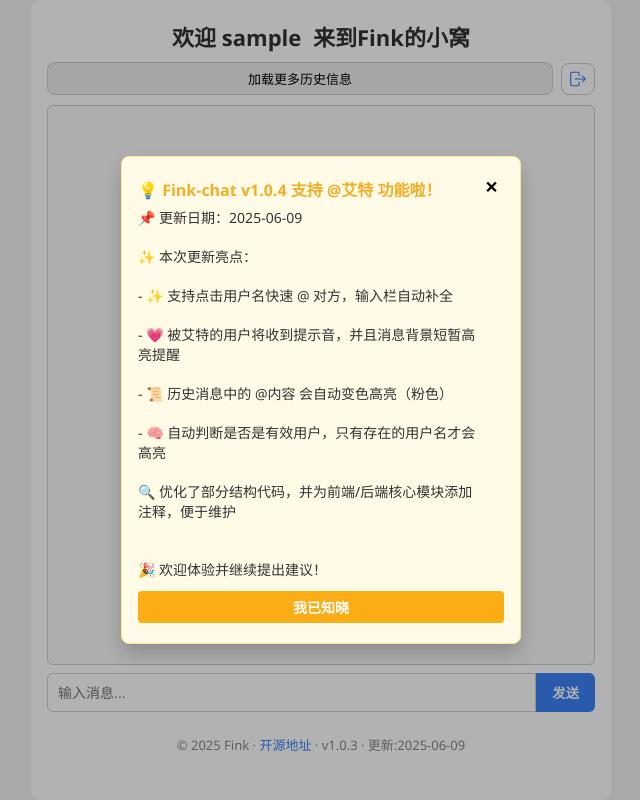
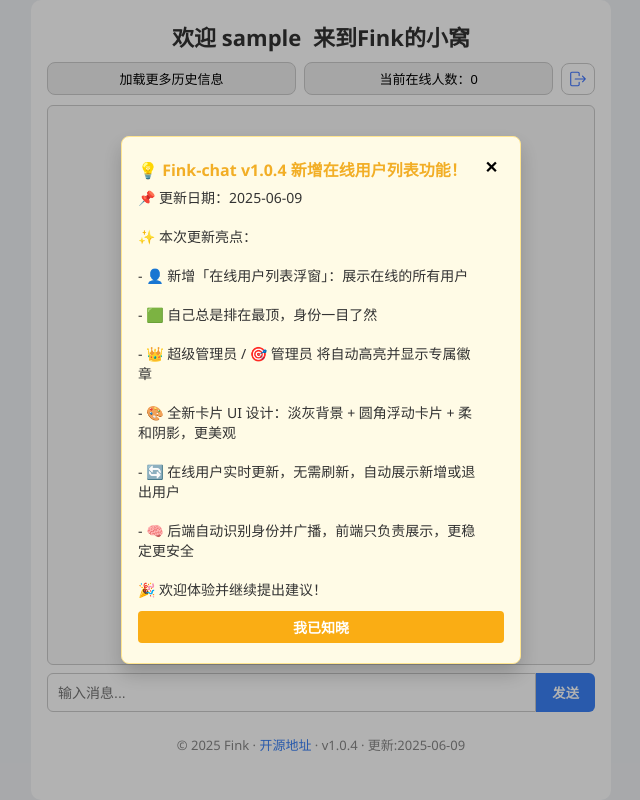
Before and after one commit to finkkk/fink_chat, a Flask app: page /home in a window 1280 px wide. Shown: the whole page, without its empty margins (319-959 px from the left). Run offline with Flask 3, Linux system fonts and the light colour scheme; the visitor is signed in with stand-in values (Sample User, id 1); data that the repository does not hold is empty; some libraries are stand-ins or nearby versions.

Commit message:
新增在线用户列表功能

```diff
--- a/announcement.json
+++ b/announcement.json
@@ -1,5 +1,5 @@
 {
-    "id": "20250609-v3",
-    "title": "💡 Fink-chat v1.0.4 支持 @艾特 功能啦！",
-    "content": "📌 更新日期：2025-06-09\n\n✨ 本次更新亮点：\n\n- ✨ 支持点击用户名快速 @ 对方，输入栏自动补全\n\n- 💗 被艾特的用户将收到提示音，并且消息背景短暂高亮提醒\n\n- 📜 历史消息中的 @内容 会自动变色高亮（粉色）\n\n- 🧠 自动判断是否是有效用户，只有存在的用户名才会高亮\n\n🔍 优化了部分结构代码，并为前端/后端核心模块添加注释，便于维护\n\n\n🎉 欢迎体验并继续提出建议！"
+    "id": "20250609-v4",
+    "title": "💡 Fink-chat v1.0.4 新增在线用户列表功能！",
+    "content": "📌 更新日期：2025-06-09\n\n✨ 本次更新亮点：\n\n- 👤 新增「在线用户列表浮窗」：展示在线的所有用户\n\n- 🟩 自己总是排在最顶，身份一目了然\n\n- 👑 超级管理员 / 🎯 管理员 将自动高亮并显示专属徽章\n\n- 🎨 全新卡片 UI 设计：淡灰背景 + 圆角浮动卡片 + 柔和阴影，更美观\n\n- 🔄 在线用户实时更新，无需刷新，自动展示新增或退出用户\n\n- 🧠 后端自动识别身份并广播，前端只负责展示，更稳定更安全\n\n 🎉 欢迎体验并继续提出建议！"
   }
--- a/app.py
+++ b/app.py
@@ -69,7 +69,7 @@ def login():
     if not user or not check_password_hash(user.password_hash, password):
         return jsonify({'success': False, 'error': '用户名或密码错误'}), 400
     session['username'] = username
-    session.permanent = True  # ✅ 添加这行
+    session.permanent = True
     return jsonify({'success': True, 'message': '登录成功', 'username': username})
 
 
@@ -126,6 +126,15 @@ def index():
 # ====== Socket.IO 聊天逻辑 ======
 # 保存 socket.id 与用户名的映射
 user_sid_map = {}
+# 实时在线用户列表
+online_users = set()
+# 获取用户身份的方法
+def get_user_info(username):
+    return {
+        "username": username,
+        "role": get_user_role(username)
+    }
+# 连接逻辑
 @socketio.on('connect')
 def handle_connect():
     # 新连接时发送最近 50 条消息
@@ -139,7 +148,7 @@ def handle_connect():
         'role': get_user_role(m.username)
     } for m in messages]
     emit('chat_history', history)
-
+# 加载更多历史记录信息
 @socketio.on('load_more_history')
 def handle_load_more(data):
     # 加载更多历史消息（分页）
@@ -154,21 +163,25 @@ def handle_load_more(data):
         'role': get_user_role(m.username)
     } for m in messages]
     emit('chat_history', result)
-
+# 绑定/传输用户名数据
 @socketio.on('bind_username')
 def bind_username(data):
-    # 将 socket.id 和用户名绑定
     username = data.get('username')
     if username:
         user_sid_map[request.sid] = username
+        online_users.add(username)
         print(f'绑定用户: {username} <==> {request.sid}')
+        emit('online_users', [get_user_info(u) for u in online_users], broadcast=True)
 
+# 断连逻辑
 @socketio.on('disconnect')
 def handle_disconnect():
-    # "Socket 断开时清除绑定信息
     username = user_sid_map.pop(request.sid, None)
+    if username and username in online_users:
+        online_users.remove(username)
+        emit('online_users', [get_user_info(u) for u in online_users], broadcast=True)
     print(f"断开连接: {request.sid} 用户: {username}")
-
+# 发送信息逻辑
 @socketio.on('send_message')
 def handle_send(data):
     # 处理用户发送的消息并广播
@@ -201,6 +214,13 @@ def handle_send(data):
 }, broadcast=True)
 
 
+# ====== 所有用户名列表（用于 @ 高亮） ======
+@app.route("/usernames")
+def get_all_usernames():
+    users = User.query.with_entities(User.username).all()
+    return jsonify([u.username for u in users])
+
+
 # ====== 弹出公告栏 逻辑 ======
 @app.route("/announcement")
 def get_announcement():
@@ -211,13 +231,6 @@ def get_announcement():
         return jsonify(data)
     except Exception as e:
         return jsonify({"error": "公告读取失败", "details": str(e)}), 500
-
-
-# ====== 所有用户名列表（用于 @ 高亮） ======
-@app.route("/usernames")
-def get_all_usernames():
-    users = User.query.with_entities(User.username).all()
-    return jsonify([u.username for u in users])
 
 
 # ====== SEO 文件服务 ======
--- a/config.py
+++ b/config.py
@@ -1,8 +1,8 @@
 # config.py
-APP_VERSION = "v1.0.3"
+APP_VERSION = "v1.0.4"
 APP_UPDATED = "2025-06-09"
 
 # 身份管理配置
 GUEST_USERNAME = "游客"
-ADMIN_USERNAMES = ["zaoyuuw"]
+ADMIN_USERNAMES = ["zaoyuuw","飞飞"]
 SUPER_ADMIN_USERNAMES = ["finkkk"]
--- a/templates/home.html
+++ b/templates/home.html
@@ -82,6 +82,16 @@
     #load-more:disabled {
       background-color: #ccc;
       cursor: not-allowed;
+    }
+
+    #online-count-btn {
+      flex: 1;
+      padding: 6px 12px;
+      font-size: 13px;
+      background: #eee;
+      border: 1px solid #ccc;
+      border-radius: 8px;
+      cursor: pointer;
     }
 
     #logout {
@@ -232,6 +242,24 @@ width: 100vw; height: 100vh; background: rgba(0, 0, 0, 0.3); z-index: 998;">
     </div>
 
 
+    <!-- 在线用户列表遮罩 -->
+    <div id="online-overlay"
+      style="display:none; position:fixed; top:0; left:0; width:100vw; height:100vh; background:rgba(0,0,0,0.3); z-index:998;">
+    </div>
+
+    <!-- 在线用户列表弹窗 -->
+    <div id="online-modal"
+      style="display:none; position:fixed; top:50%; left:50%; transform:translate(-50%, -50%);
+  z-index:999; background:#f7d6d6; border:1px solid #ccc; border-radius:8px; padding:16px 20px; max-width:300px; width:90%; box-shadow:0 10px 20px rgba(0,0,0,0.2);">
+      <div style="display:flex; justify-content:space-between; align-items:center;">
+        <strong style="font-size:16px; color:#333;">实时在线用户列表</strong>
+        <button onclick="closeOnlineList()"
+          style="background:none; border:none; font-size:16px; cursor:pointer;">✕</button>
+      </div>
+      <div id="online-user-list" style="margin-top:12px; font-size:14px; max-height:200px; overflow-y:auto;"></div>
+    </div>
+
+
 
 
 
@@ -243,6 +271,7 @@ width: 100vw; height: 100vh; background: rgba(0, 0, 0, 0.3); z-index: 998;">
 
     <div id="top-bar">
       <button id="load-more" onclick="loadMore()">加载更多历史信息</button>
+      <button id="online-count-btn" onclick="openOnlineList()">当前在线人数：0</button>
       <button id="logout" onclick="logout()">
         <img src="/static/logout.svg" alt="退出" />
       </button>
@@ -276,6 +305,7 @@ width: 100vw; height: 100vh; background: rgba(0, 0, 0, 0.3); z-index: 998;">
     function initSocket() {
       socket = io({ withCredentials: true });
 
+      // 处理连接逻辑
       socket.on("connect", () => {
         console.log("已连接到服务器");
         // 向后端绑定用户名和角色
@@ -289,21 +319,73 @@ width: 100vw; height: 100vh; background: rgba(0, 0, 0, 0.3); z-index: 998;">
           loadMoreBtn.textContent = "没有更多消息";
           return;
         }
-
         messages.reverse().forEach((msg) => appendMessage(msg, true));
         messageOffset += messages.length;
-
         if (messageOffset === messages.length) {
           chatBox.scrollTop = chatBox.scrollHeight;
         }
-
-
       });
 
       // 接收实时消息
       socket.on("receive_message", (data) => {
         appendMessage(data);
         playMentionSound(data);
+      });
+
+      // 更新显示在线用户列表人数
+      socket.on("online_users", (userList) => {
+        // 排除游客
+        const filtered = userList.filter(u => u.role !== "guest");
+
+        // 排序规则
+        filtered.sort((a, b) => {
+          const getPriority = (u) => {
+            if (u.username === window.username) return 0;
+            if (u.role === "super_admin") return 1;
+            if (u.role === "admin") return 2;
+            return 3; // 普通用户
+          };
+          return getPriority(a) - getPriority(b);
+        });
+
+        // 渲染
+        const container = document.getElementById("online-user-list");
+        container.innerHTML = filtered.map(({ username, role }) => {
+          const isSelf = username === window.username;
+          const label = isSelf ? "（你）" : "";
+
+          let color = "#3b82f6"; // 普通用户字体色
+          if (isSelf) color = "#10b981"; // 自己绿色
+          else if (role === "super_admin") color = "red";
+          else if (role === "admin") color = "orange";
+          let badge = "";
+          if (role === "super_admin") badge = "👑";
+          else if (role === "admin") badge = "🎯";
+          return `
+            <div style="
+              background: #f3f4f6;
+              border-radius: 12px;
+              padding: 10px 14px;
+              margin-bottom: 10px;
+              box-shadow: 0 2px 6px rgba(0,0,0,0.1);
+              display: flex;
+              align-items: center;
+              justify-content: space-between;
+              font-weight: 600;
+              font-size: 15px;
+              color: ${color};
+              transition: transform 0.2s ease;
+            "
+            >
+              <span>${username}${label}</span>
+              <span style="font-size: 18px;">${badge}</span>
+            </div>
+          `;
+        }).join("");
+
+        // 更新按钮人数（包含游客在内的总数）
+        const btn = document.getElementById("online-count-btn");
+        btn.textContent = `当前在线人数：${userList.length}`;
       });
     }
 
@@ -453,14 +535,18 @@ width: 100vw; height: 100vh; background: rgba(0, 0, 0, 0.3); z-index: 998;">
       if (e.key === "Enter") sendMessage();
     });
 
-    // 注册 PWA Service Worker
-    if ("serviceWorker" in navigator) {
-      window.addEventListener("load", () => {
-        navigator.serviceWorker
-          .register("/static/service-worker.js")
-          .then((reg) => console.log("ServiceWorker 注册成功:", reg.scope))
-          .catch((err) => console.log("ServiceWorker 注册失败:", err));
-      });
+    // 打开在线用户列表浮窗
+    function openOnlineList() {
+      document.getElementById("online-overlay").style.display = "block";
+      document.getElementById("online-modal").style.display = "block";
+      document.body.style.overflow = "hidden";
+    }
+
+    // 关闭在线用户列表浮窗
+    function closeOnlineList() {
+      document.getElementById("online-overlay").style.display = "none";
+      document.getElementById("online-modal").style.display = "none";
+      document.body.style.overflow = "";
     }
 
     // 检查是否需要展示公告栏
@@ -492,7 +578,6 @@ width: 100vw; height: 100vh; background: rgba(0, 0, 0, 0.3); z-index: 998;">
       localStorage.setItem("announcement_seen_id", window.currentAnnouncementId);
       closeAnnouncement();
     }
-
 
     // 页面加载时检查公告 并检查身份 若是游客关闭输入栏发送消息的权限
     window.addEventListener("DOMContentLoaded", () => {
@@ -539,6 +624,16 @@ width: 100vw; height: 100vh; background: rgba(0, 0, 0, 0.3); z-index: 998;">
         button.onclick = () => window.location.href = "/";
       }
     });
+
+    // 注册 PWA Service Worker
+    if ("serviceWorker" in navigator) {
+      window.addEventListener("load", () => {
+        navigator.serviceWorker
+          .register("/static/service-worker.js")
+          .then((reg) => console.log("ServiceWorker 注册成功:", reg.scope))
+          .catch((err) => console.log("ServiceWorker 注册失败:", err));
+      });
+    }
   </script>
 </body>
 
```
